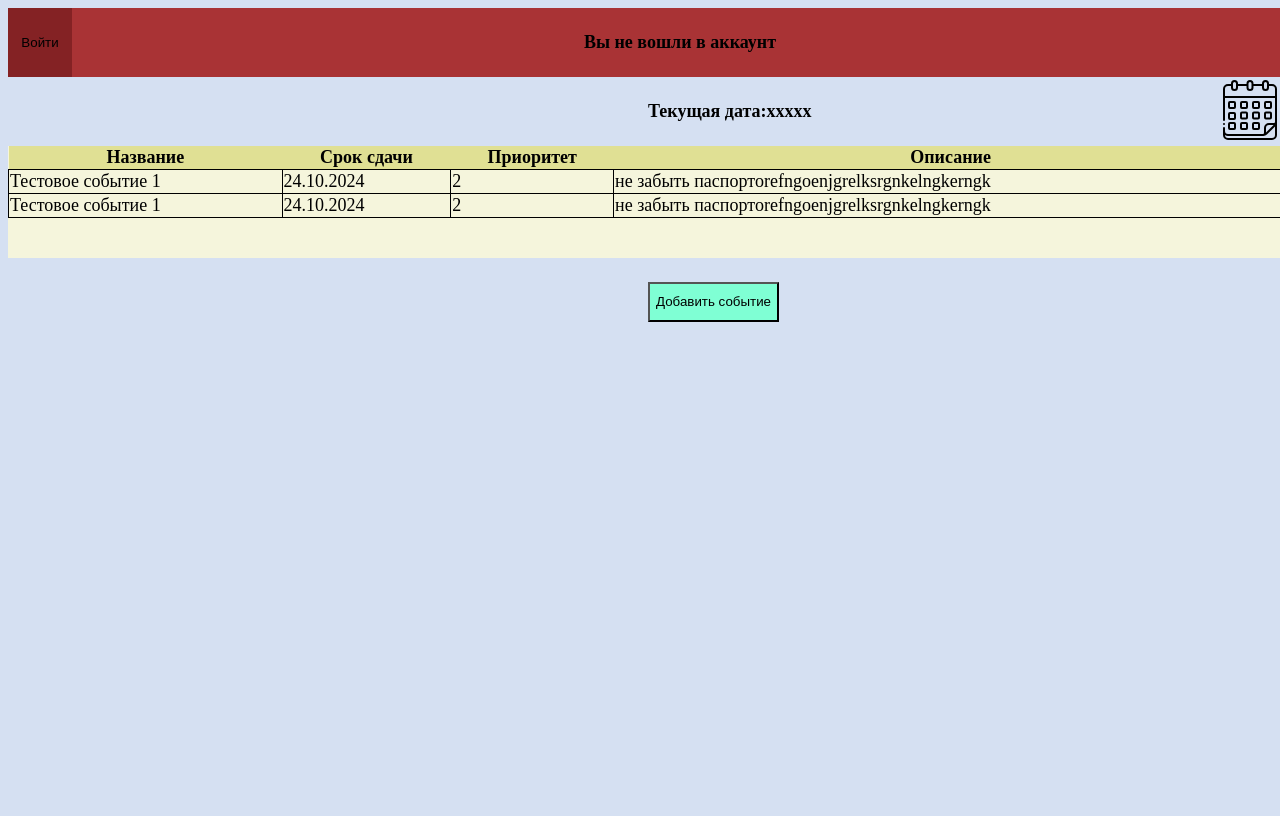
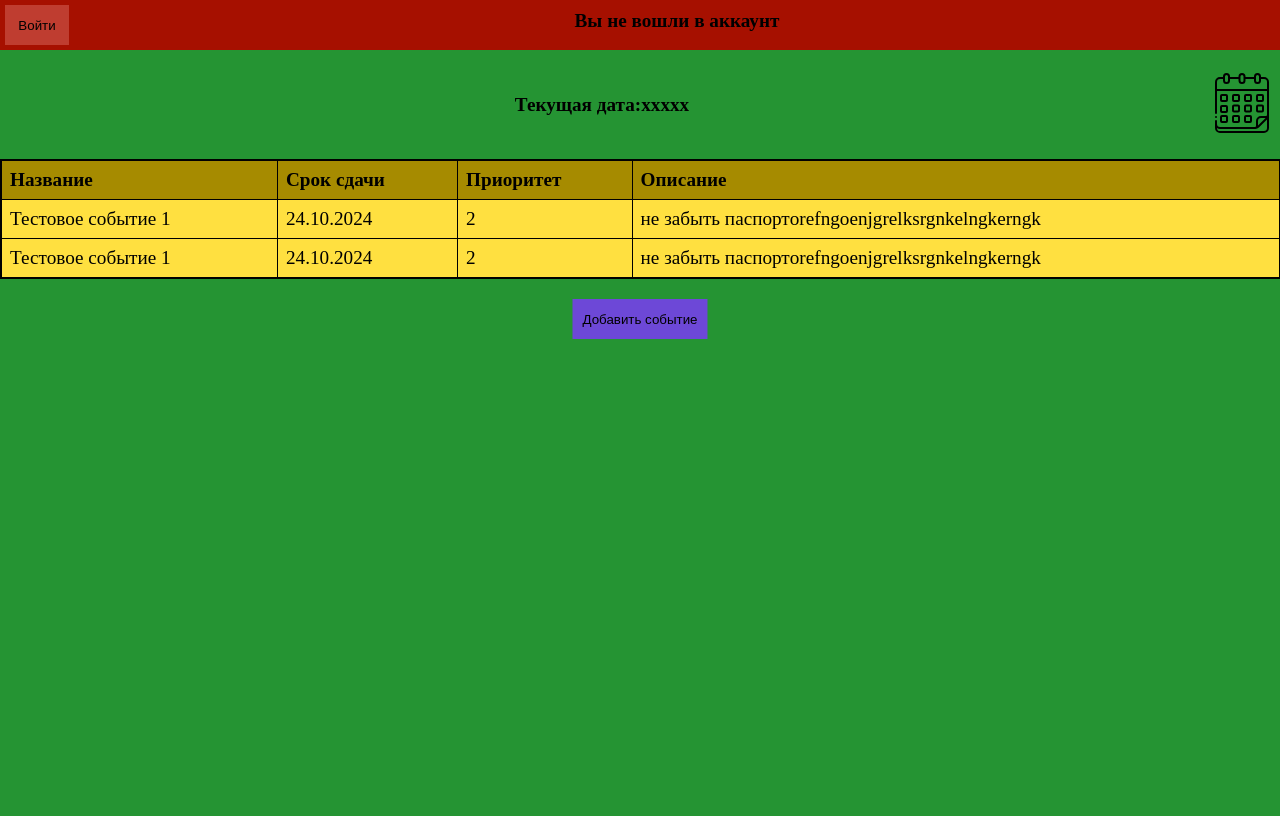
Before and after one commit to Ka4an4ik/Tasker_project, a Django app: page /index/ in a window 1280 px wide. After the commit the page ends 339 px from the top, so only its background shows below. Run offline with Django 4.2, Linux system fonts and the light colour scheme.

Commit message:
Вроде норм вставил коммит

```diff
--- a/dev_env/app1/tasker/static/tasker/css/mediaStyle.css
+++ b/dev_env/app1/tasker/static/tasker/css/mediaStyle.css
@@ -6,10 +6,13 @@
         opacity: 100%;
     }
     .left_side_button:hover{
-        background-color: #842224;
+        background-color: #FF7A73;
     }
     .addEvent:hover{
         background-color: aquamarine;
+    }
+    body {
+        font-size: medium;
     }
 }
 @media(orientation:landscape){
--- a/dev_env/app1/tasker/static/tasker/css/style.css
+++ b/dev_env/app1/tasker/static/tasker/css/style.css
@@ -1,93 +1,121 @@
 header {
-    background-color: rgb(169, 51, 53);
+    background-color: #A61000;
     display: flex;
-    min-width: 100vw;
     justify-content: space-between;
+    padding: 5px;
+    min-height: 5%;
+    width:100vw;
+    margin:0;
 }
-body{
+
+body {
     height: 100vh;
     width: 100vw;
-    font-size: large;
-    background-color: #d5e0f2;
+    font-size: larger;
+    cursor: default;
+    background-color: #259433;
     box-sizing: border-box;
+    margin: 0;
+}
+h4 {
+    margin:5px;
+}
+.left_side_button {
+    background-color: #BF3D30;
+    min-width: 5%;
+    margin-right:auto;
+    border: none;
+    cursor: pointer;
+    transition: background-color 0.3s;
 }
 
-.left_side_button {
-    min-width: 5vw;
-    background-color: #842224;
-    border: none;
-    cursor: pointer;
-    margin-right: auto;
-    transition: background-color 0.3s;
+.left_side_button:hover {
+    background-color: #FF7A73;
 }
-.left_side_button:hover{
-    background-color: rgb(169, 51, 53);
-}
+
 .header_title {
     text-align: center;
-    margin-right: auto;
+    flex-grow: 1;
+}
 
-}
-.dateRow{
+.dateRow {
     display: flex;
     justify-content: space-between;
     align-items: center;
+    margin-top: 20px;
 }
-.emptyButton{
+
+.emptyButton {
     background: none;
     border: none;
 }
-.button_icon{
+
+.button_icon {
     min-width: 5vw;
     min-height: 5vh;
     transition: opacity 0.3s;
     cursor: pointer;
 }
-.button_icon:hover{
+
+.button_icon:hover {
     opacity: 50%;
 }
-.tableContainer{
+.tableContainer {
     display: flex;
     flex-direction: column;
+    border: 1px solid black;
     max-height: 60vh;
     max-width: 100vw;
     overflow-y: auto;
     overflow-x: auto;
+    margin-top: 20px;
 }
-.eventsTable{
+.eventsTable {
     width: 100vw;
-    background-color: beige;
+    background-color: #FFE040;
     border-collapse: collapse;
 }
-.eventsTable::after{
-    content: "";
-    display: flex;
-    height: 5vh;
-}
-td{
+
+.eventsTable th, td {
     border: 1px solid black;
+    max-width: 5%;
+    cursor: pointer;
+    padding: 8px;
+    text-align: left;
+    overflow:auto;
 }
 .eventsTable th {
-    top:0;
+    top: 0;
     position: sticky;
-    background-color: #e0e094;
+    background-color: #A68B00;
 }
 
-.centeredElement{
+.centeredElement {
     text-align: center;
-    margin-left:50%;
-    margin-right:auto;
+    flex-grow: 1;
 }
-.addEvent{
+
+.addEvent {
     position: relative;
-    left: 50vw;
-    right: 50vw;
-    top: 3vh;
+    left: 50%;
+    transform: translateX(-50%);
+    margin-top: 20px;
     transition: background-color 0.3s;
     min-height: 5vh;
     min-width: 6vw;
-    background-color: aquamarine;
+    background-color: #6D48D7;
+    padding: 10px;
+    border: none;
+    cursor: pointer;
 }
-.addEvent:hover{
-    background-color: darkcyan;
+
+.addEvent:hover {
+    background-color: #8A6ED7;
 }
+textarea {
+    background-color: #FFE873;
+    width: 100vw;
+    height: 60%;
+    padding: 4px;
+    margin:0;
+}
--- a/dev_env/app1/tasker/templates/tasker/index.html
+++ b/dev_env/app1/tasker/templates/tasker/index.html
@@ -30,7 +30,7 @@
                 <th>Описание</th>
             </thead>
             <tbody>
-                <tr>
+                <tr onclick="window.location='event.html'">
                     <td>Тестовое событие 1</td>
                     <td>24.10.2024</td>
                     <td>2</td>
```
Also changed, not shown: dev_env/app1/tasker/templates/tasker/event.html (added, +20 -0 lines).
